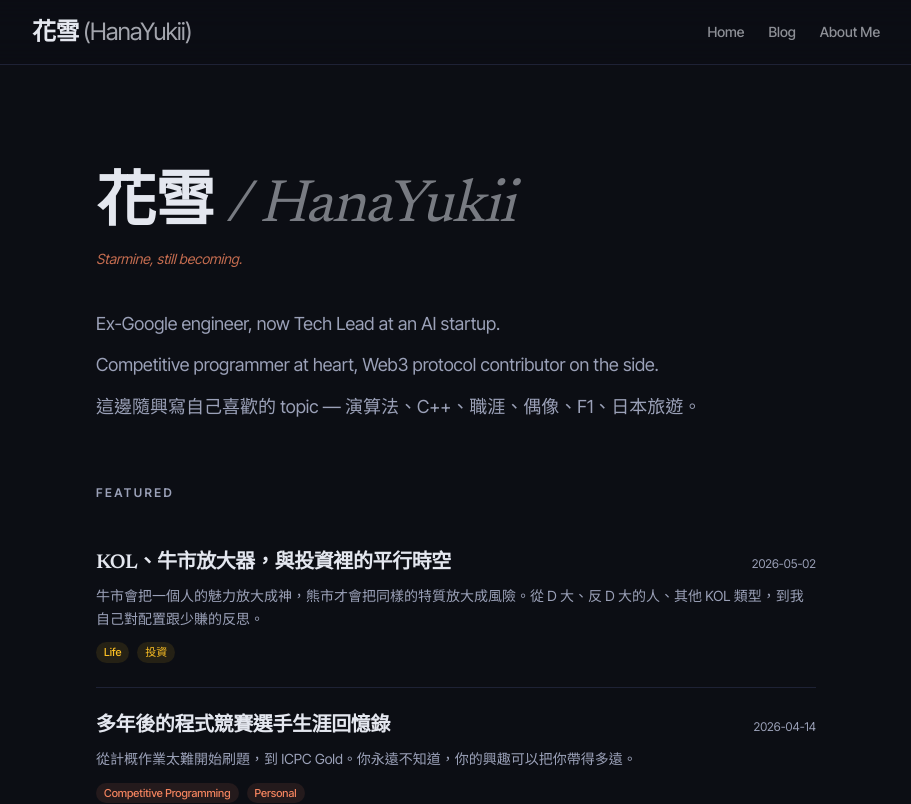
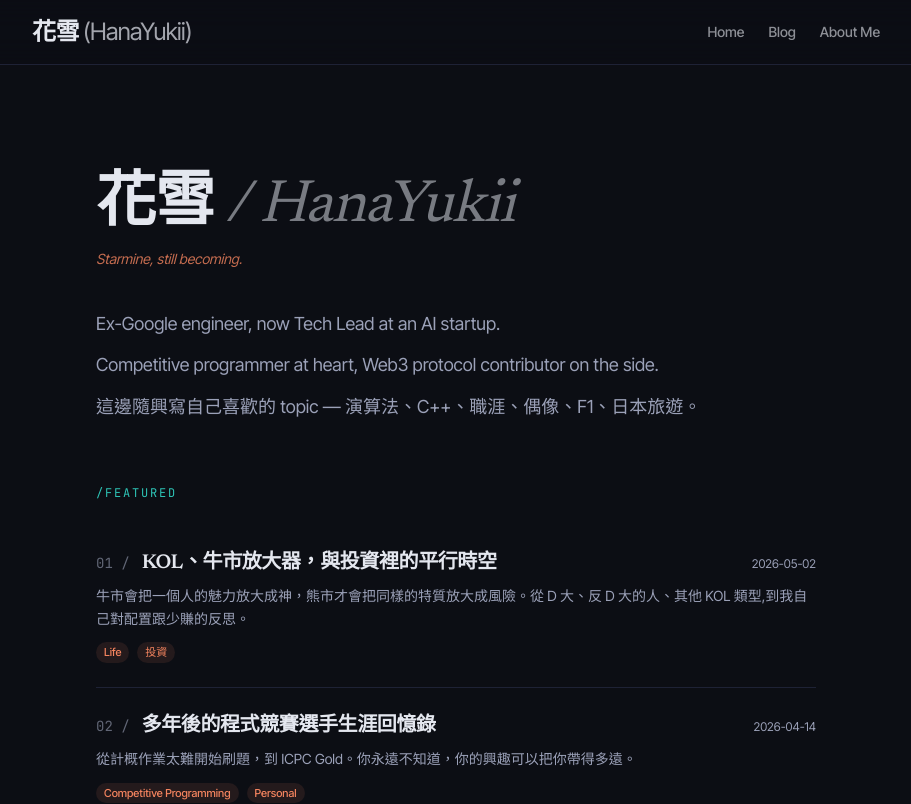
Before and after one commit to HanaYukii/hanayukii-site, a Next.js app: page / in a window 1280 px wide. Shown: the top 804 px of the page, without its empty margins (184-1095 px from the left). Built offline with nearby package versions, Linux system fonts and the light colour scheme.

Commit message:
Color discipline + slash labels + numbered featured
- Consolidate post tagStyles to 2 colors: primary (tech) / accent (personal)
- Drop unused warm/sky/rose hue assignments
- Featured / Recent eyebrows → /FEATURED / /RECENT in mono primary
- Hot Posts get 01 / 02 / 03 numbered prefix in mono

```diff
--- a/src/app/page.tsx
+++ b/src/app/page.tsx
@@ -35,20 +35,25 @@ export default function Home() {
 
       {/* Featured */}
       <section className="mx-auto max-w-3xl px-6 pb-16">
-        <p className="mb-6 text-xs font-semibold uppercase tracking-[0.2em] text-text-muted">
-          Featured
+        <p className="mb-6 font-mono text-xs uppercase tracking-[0.15em] text-primary">
+          /FEATURED
         </p>
         <div className="divide-y divide-border">
-          {hotPosts.map((post) => (
+          {hotPosts.map((post, i) => (
             <Link
               key={post.title}
               href={post.href!}
               className="group block py-6"
             >
               <div className="flex items-baseline justify-between gap-4">
-                <h2 className="text-xl font-semibold transition-colors group-hover:text-primary">
-                  {post.title}
-                </h2>
+                <div className="flex items-baseline gap-3 min-w-0">
+                  <span className="shrink-0 font-mono text-sm text-text-muted/60">
+                    {String(i + 1).padStart(2, "0")} /
+                  </span>
+                  <h2 className="text-xl font-semibold transition-colors group-hover:text-primary">
+                    {post.title}
+                  </h2>
+                </div>
                 <span className="shrink-0 text-xs text-text-muted">
                   {post.date}
                 </span>
@@ -74,8 +79,8 @@ export default function Home() {
       {/* Recent */}
       <section className="mx-auto max-w-3xl px-6 pb-24">
         <div className="mb-6 flex items-center justify-between">
-          <p className="text-xs font-semibold uppercase tracking-[0.2em] text-text-muted">
-            Recent
+          <p className="font-mono text-xs uppercase tracking-[0.15em] text-primary">
+            /RECENT
           </p>
           <Link
             href="/blog"
--- a/src/data/posts.ts
+++ b/src/data/posts.ts
@@ -7,6 +7,10 @@ export type Post = {
   href: string | null;
   hot?: boolean;
 };
+
+// tagStyle convention:
+//   bg-primary/10 text-primary  →  technical writeups (CP, C++, SWE, Web3, system design)
+//   bg-accent/10 text-accent    →  personal essays / life / career narratives
 
 export const posts: Post[] = [
   {
@@ -24,16 +28,16 @@ export const posts: Post[] = [
     summary:
       "把買假日問題轉成最大不相鄰省略和，並用線段樹「左右端狀態相依」模式維護動態查詢。順便整理 max subarray sum 同模式的對照。",
     tags: ["Competitive Programming", "Segment Tree"],
-    tagStyle: "bg-accent/10 text-accent",
+    tagStyle: "bg-primary/10 text-primary",
     href: "/blog/abc456f-plan-holidays",
   },
   {
     title: "KOL、牛市放大器，與投資裡的平行時空",
     date: "2026-05-02",
     summary:
-      "牛市會把一個人的魅力放大成神，熊市才會把同樣的特質放大成風險。從 D 大、反 D 大的人、其他 KOL 類型，到我自己對配置跟少賺的反思。",
+      "牛市會把一個人的魅力放大成神，熊市才會把同樣的特質放大成風險。從 D 大、反 D 大的人、其他 KOL 類型,到我自己對配置跟少賺的反思。",
     tags: ["Life", "投資"],
-    tagStyle: "bg-warm/10 text-warm",
+    tagStyle: "bg-accent/10 text-accent",
     href: "/blog/kol-bull-market-amplifier",
     hot: true,
   },
@@ -43,7 +47,7 @@ export const posts: Post[] = [
     summary:
       "從台灣的 ZeroJudge、TIOJ 到 Codeforces、AtCoder、LeetCode，主流 OJ 的特色、適合誰、怎麼用。給想入坑 CP 或不知道往哪邊練的人。",
     tags: ["Competitive Programming"],
-    tagStyle: "bg-accent/10 text-accent",
+    tagStyle: "bg-primary/10 text-primary",
     href: "/blog/online-judge-guide",
   },
   {
@@ -52,7 +56,7 @@ export const posts: Post[] = [
     summary:
       "公司用 Cursor Teams 年繳遇到的 seat billing 爭議：email rotation 被當成新增 seat，已付費 seat 沒人能用卻繼續被收錢。簡短紀錄一下。",
     tags: ["雜談", "SaaS"],
-    tagStyle: "bg-warm/10 text-warm",
+    tagStyle: "bg-accent/10 text-accent",
     href: "/blog/cursor-billing-dispute",
   },
   {
@@ -61,7 +65,7 @@ export const posts: Post[] = [
     summary:
       "直觀的二維匹配 DP，但轉移的實作不太直觀。每日一題的好題。",
     tags: ["Algorithm", "DP"],
-    tagStyle: "bg-accent/10 text-accent",
+    tagStyle: "bg-primary/10 text-primary",
     href: "/blog/lc-2463",
   },
   {
@@ -80,7 +84,7 @@ export const posts: Post[] = [
     summary:
       "Segment Tree 維護 GCD，分 case 討論。值域限制讓拿掉誰 GCD 都不為 1 只在很小的 n 才可能。",
     tags: ["Competitive Programming", "Number Theory"],
-    tagStyle: "bg-accent/10 text-accent",
+    tagStyle: "bg-primary/10 text-primary",
     href: "/blog/lc-wc497-q4",
   },
   {
@@ -89,7 +93,7 @@ export const posts: Post[] = [
     summary:
       "去年我是粉絲，今年我換了角度。一場心理成長活動背後的包裝、銷售設計，以及我自己的反思。",
     tags: ["Life", "觀察"],
-    tagStyle: "bg-warm/10 text-warm",
+    tagStyle: "bg-accent/10 text-accent",
     href: "/blog/reset-influence-analysis",
   },
   {
@@ -98,7 +102,7 @@ export const posts: Post[] = [
     summary:
       "Nim + XOR 加法恆等式 + Digit DP。把區間博弈轉成 Nim，再用代數轉換拆解 counting。",
     tags: ["Competitive Programming", "Game Theory"],
-    tagStyle: "bg-accent/10 text-accent",
+    tagStyle: "bg-primary/10 text-primary",
     href: "/blog/cf2217f",
   },
   {
@@ -107,7 +111,7 @@ export const posts: Post[] = [
     summary:
       "意外回歸星塵的一年，感謝各種現場的相遇與告別。從桃草到蝦中、從虎魚組到高嶺のなでしこ，2025 年的偶像現場紀錄。",
     tags: ["Life", "Idol"],
-    tagStyle: "bg-warm/10 text-warm",
+    tagStyle: "bg-accent/10 text-accent",
     href: "/blog/idol-2025",
   },
   {
@@ -125,7 +129,7 @@ export const posts: Post[] = [
     summary:
       "在 Google Cloud 待了三年，我最後選擇裸辭。不是因為壓力太大，而是因為太輕鬆。",
     tags: ["Career", "Personal"],
-    tagStyle: "bg-warm/10 text-warm",
+    tagStyle: "bg-accent/10 text-accent",
     href: "/blog/leaving-google",
     hot: true,
   },
@@ -144,7 +148,7 @@ export const posts: Post[] = [
     summary:
       "從 constexpr 到 LUT 生成 - 五個實用的編譯期技巧，把能在編譯期做的事移到編譯期。",
     tags: ["C++", "Performance"],
-    tagStyle: "bg-sky/10 text-sky",
+    tagStyle: "bg-primary/10 text-primary",
     href: "/blog/cpp-compile-time-optimization",
   },
   {
@@ -153,7 +157,7 @@ export const posts: Post[] = [
     summary:
       "std::string 不一定用 heap？return 時加 std::move 反而更慢？拆解編譯器與標準庫在背後做的事。",
     tags: ["C++", "Performance", "Memory"],
-    tagStyle: "bg-sky/10 text-sky",
+    tagStyle: "bg-primary/10 text-primary",
     href: "/blog/cpp-secret-optimizations-1",
   },
   {
@@ -162,7 +166,7 @@ export const posts: Post[] = [
     summary:
       "sizeof 不是你想的那樣、virtual 讓物件膨脹 4 倍、shared_ptr 的隱藏原子操作代價。",
     tags: ["C++", "Performance", "Memory"],
-    tagStyle: "bg-sky/10 text-sky",
+    tagStyle: "bg-primary/10 text-primary",
     href: "/blog/cpp-secret-optimizations-2",
   },
   {
@@ -171,7 +175,7 @@ export const posts: Post[] = [
     summary:
       "世界頂級量化交易公司的面試，面試官劍橋畢業，從零實作 inplace_vector：aligned storage、placement new、Rule of Five。",
     tags: ["C++", "C++26", "Interview"],
-    tagStyle: "bg-accent/10 text-accent",
+    tagStyle: "bg-primary/10 text-primary",
     href: "/blog/cpp-inplace-vector",
   },
   {
@@ -180,7 +184,7 @@ export const posts: Post[] = [
     summary:
       "我親身參與的某知名 Crypto / HFT 公司 C++ 面試，涵蓋 string 傳遞、lambda 捕獲、Order Book 設計等六道效能分析題。",
     tags: ["C++", "Interview", "HFT"],
-    tagStyle: "bg-warm/10 text-warm",
+    tagStyle: "bg-primary/10 text-primary",
     href: "/blog/cpp-interview-performance-analysis",
   },
   // ───── Drafts ─────
@@ -199,7 +203,7 @@ export const posts: Post[] = [
     summary:
       "明知道這輩子不需要太擔心，卻停不下來想捲。科技圈的投資焦慮、亞洲文化的匱乏感，跟那個永遠不夠的數字。",
     tags: ["Life", "Career"],
-    tagStyle: "bg-warm/10 text-warm",
+    tagStyle: "bg-accent/10 text-accent",
     href: null,
   },
   {
@@ -208,7 +212,7 @@ export const posts: Post[] = [
     summary:
       "人過度美化自己沒選的路，也過度合理化已選的路。但真相是你永遠跑不了對照組。",
     tags: ["Life", "Personal"],
-    tagStyle: "bg-warm/10 text-warm",
+    tagStyle: "bg-accent/10 text-accent",
     href: null,
   },
   {
@@ -217,7 +221,7 @@ export const posts: Post[] = [
     summary:
       "CP 的強、工程的強、職場的強，不同維度的定義跟我自己的體會。",
     tags: ["Career", "Personal"],
-    tagStyle: "bg-warm/10 text-warm",
+    tagStyle: "bg-accent/10 text-accent",
     href: null,
   },
 ];
```
